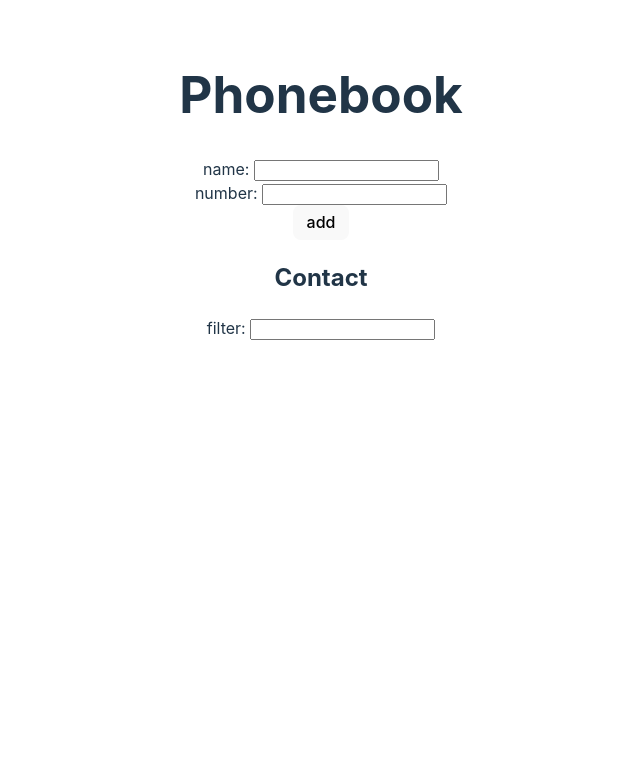
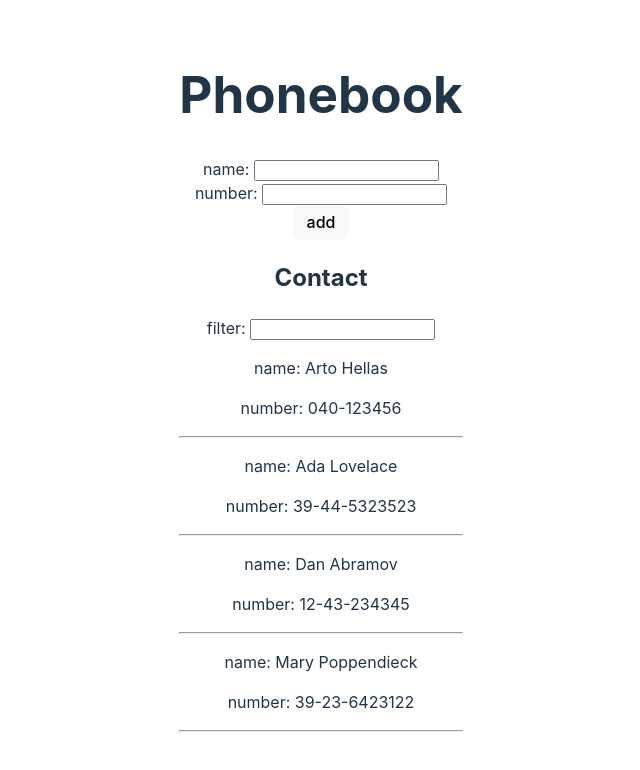
Before and after one commit to ThiccPan/learn-react, a React (Vite) app: page / in a window 1280 px wide. Shown: the top 770 px of the page, without its empty margins (319-959 px from the left). Built offline with nearby package versions, Linux system fonts and the light colour scheme; data requests are answered from the project's data file.

Commit message:
load data on initial load and fix filter

```diff
--- a/src/App.jsx
+++ b/src/App.jsx
@@ -1,7 +1,8 @@
-import { useState } from 'react';
+import { useEffect, useState } from 'react';
 import './App.css'
 import contact from './contact';
 import ContactInfo from './components/ContactInfo';
+import axios from 'axios';
 
 let uid = 0
 console.log("init")
@@ -11,7 +12,16 @@ function App() {
 	const [newContact, setNewContact] = useState(new contact)
 	const [filter, setFilter] = useState('')
 
-	const showedList = phonebookList.filter((contactItem) => contactItem.name.includes(filter))
+	useEffect(() => {
+		console.log('inside callback')
+		axios.get('http://localhost:3000/persons')
+			.then((res) => {
+				console.log(res.data)
+				setPhonebookList(res.data)
+			})
+	}, [])
+
+	const showedList = phonebookList.filter((contactItem) => contactItem.name.toLowerCase().includes(filter))
 
 	function onInputName(event) {
 		const newContactIn = {
@@ -32,7 +42,7 @@ function App() {
 	}
 
 	function onInputFilter(event) {
-		setFilter(event.target.value)
+		setFilter(event.target.value.toLowerCase())
 	}
 
 	function addContact() {
```
